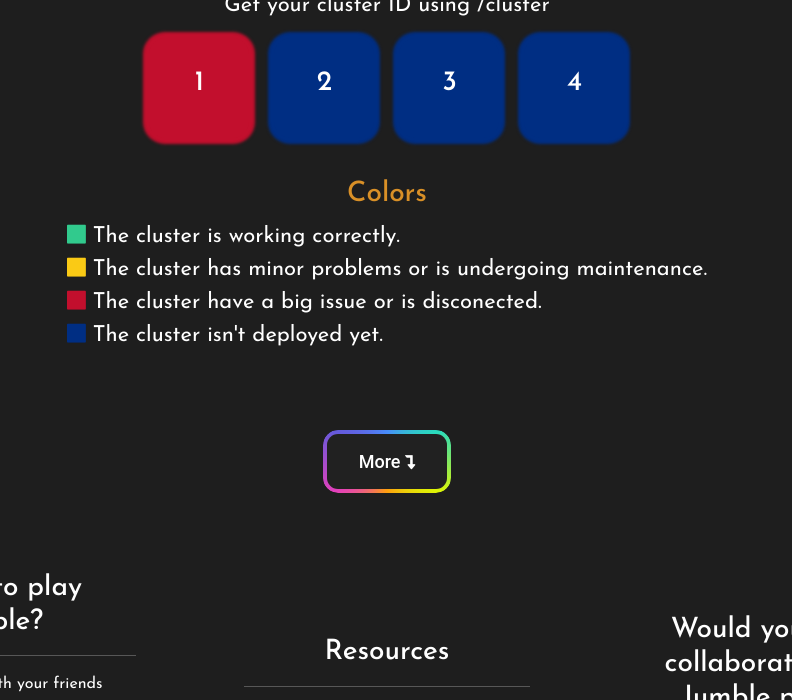
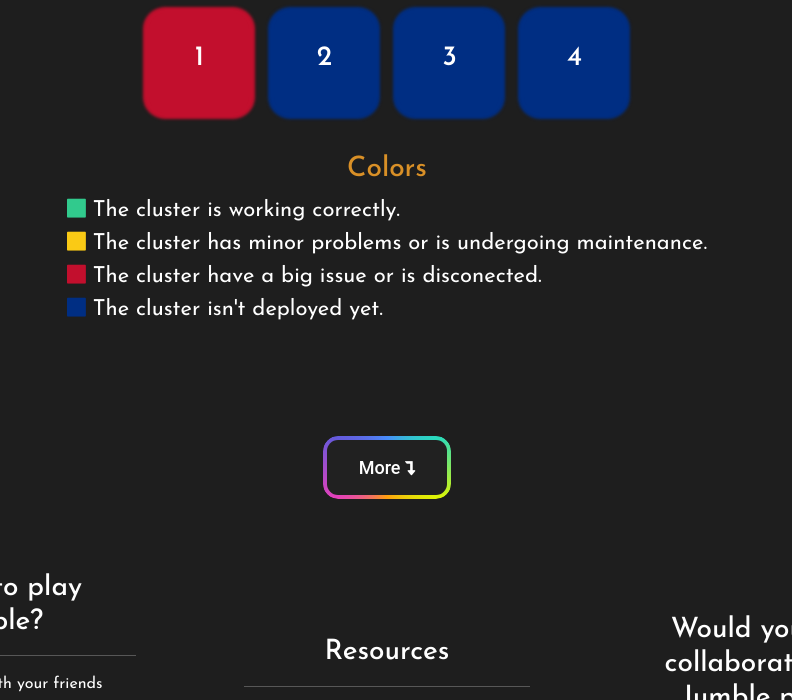
Before and after one commit to DavidMojica/JumbleWp, a plain HTML site: page pages/state.html in a window 1280 px wide. Shown: the part 276-976 px from the top of the page, without its empty margins (253-1045 px from the left). Drawn offline with nearby package versions, Linux system fonts and the light colour scheme.

Commit message:
up to date

```diff
--- a/styles/state.css
+++ b/styles/state.css
@@ -1,3 +1,7 @@
+.top_view{
+    grid-template-rows: 0.2fr 1fr 0.2fr;
+}
+
 .main{
     place-items: center;
 }
--- a/styles/update.css
+++ b/styles/update.css
@@ -1,3 +1,6 @@
+.top_view{
+    grid-template-rows: 0.2fr 1fr 0.2fr;
+}
 main{
     min-height: 75%;
 }
```
Also changed, not shown: pages/updates.html (+1 -1 lines).
